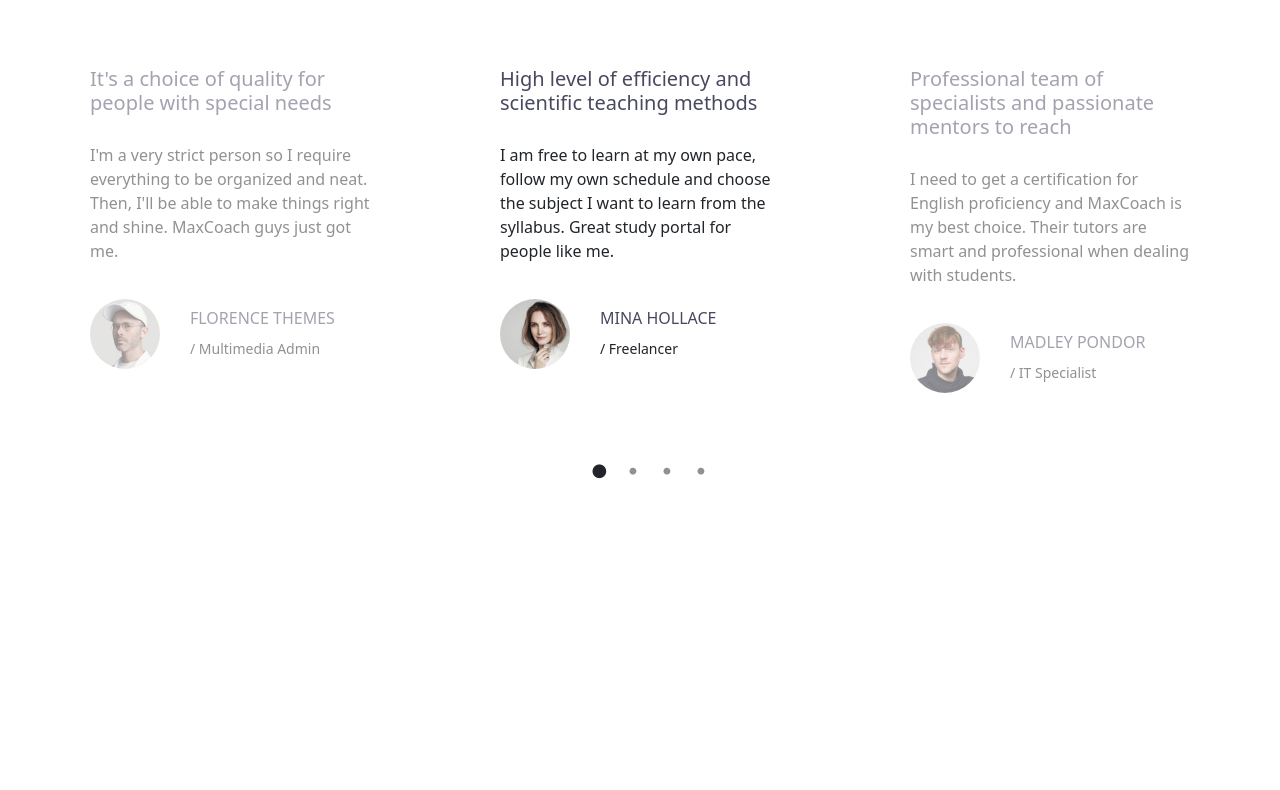
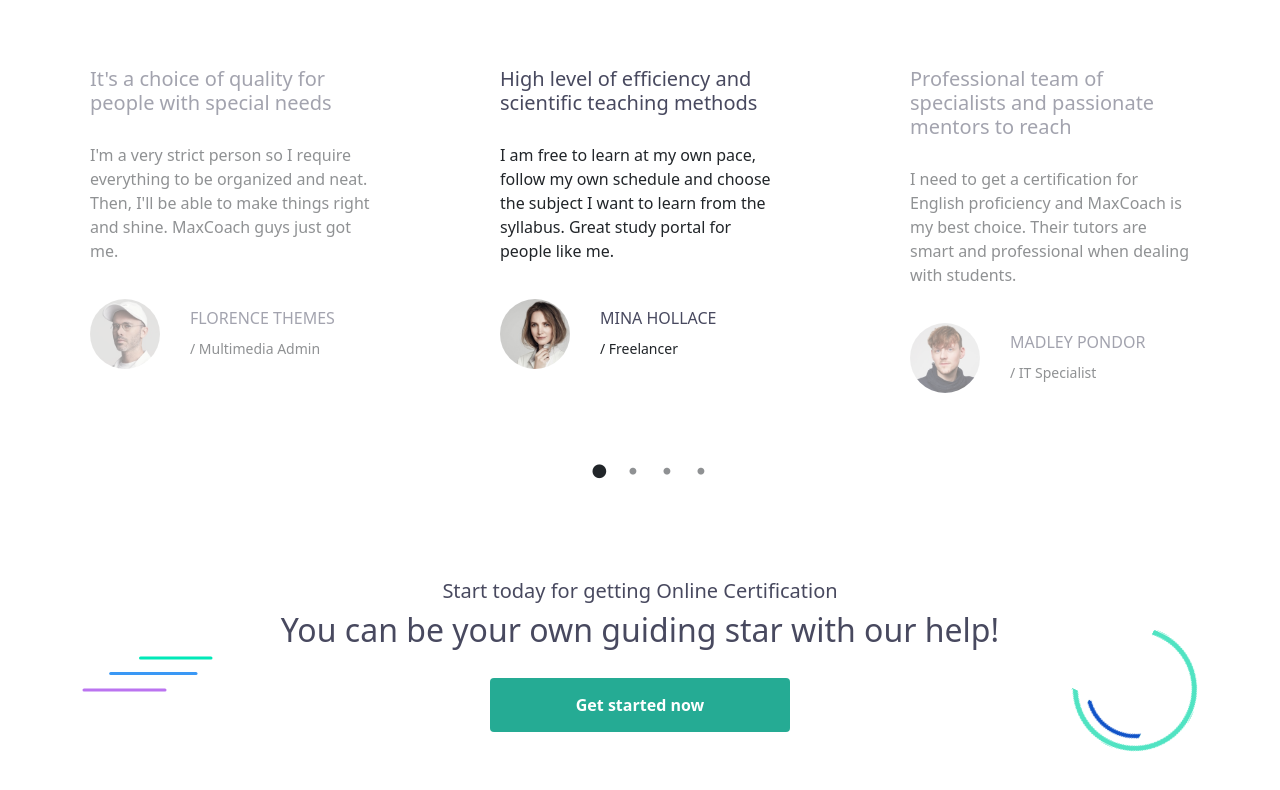
Before and after one commit to Obez99/proj-html-vuejs, a Vue app: page / in a window 1280 px wide. Shown: the part 3902-4692 px from the top of the page. Before the commit the page ends 4481 px from the top, so only its background shows below. Built offline with nearby package versions, Linux system fonts and the light colour scheme.

Commit message:
Adds top learners footer

```diff
--- a/src/components/TopLearners.vue
+++ b/src/components/TopLearners.vue
@@ -71,6 +71,18 @@
       <i class="fa fa-circle"></i>
       <i class="fa fa-circle"></i>
     </div>
+
+    <!--Get started sub-section!-->
+    <div class="container">
+      <div class="top-learners-footer">
+        <h5>Start today for getting Online Certification</h5>
+        <h2>You can be your own guiding star with our help!</h2>
+        <a href="#" class="btn btn-primary">Get started now</a>
+
+        <img src="../assets/maxcoach-shape-01.png" alt="" class="fx7" />
+        <img src="../assets/maxcoach-shape-02.png" alt="" class="fx8" />
+      </div>
+    </div>
   </section>
 </template>
 
--- a/src/styles/app.scss
+++ b/src/styles/app.scss
@@ -22,7 +22,7 @@ section{
   padding: $section-vertical-padding 0;
 }
 
-h1, h2,h3, h5, h6{
+h1, h2,h3, h4, h5, h6{
   color:$dark-purple;
 }
 
--- a/src/styles/toplearners.scss
+++ b/src/styles/toplearners.scss
@@ -36,6 +36,7 @@
 .reviews-nav-dots{
   display: flex;
   justify-content: center;
+  margin-bottom: 100px;
 
   i{
     margin-left: 20px;
@@ -48,3 +49,25 @@
     }
   }
 }
+
+.top-learners-footer{
+  position: relative;
+
+  display: flex;
+  flex-direction: column;
+  align-items: center;
+
+  img{
+    position: absolute;
+  }
+
+  .fx7{
+    left:0;
+    bottom:60px
+  }
+
+  .fx8{
+    right:0;
+    bottom:0;
+  }
+}
```
Also changed, not shown: 7 other files (tests, documents, lock files or other folders).
